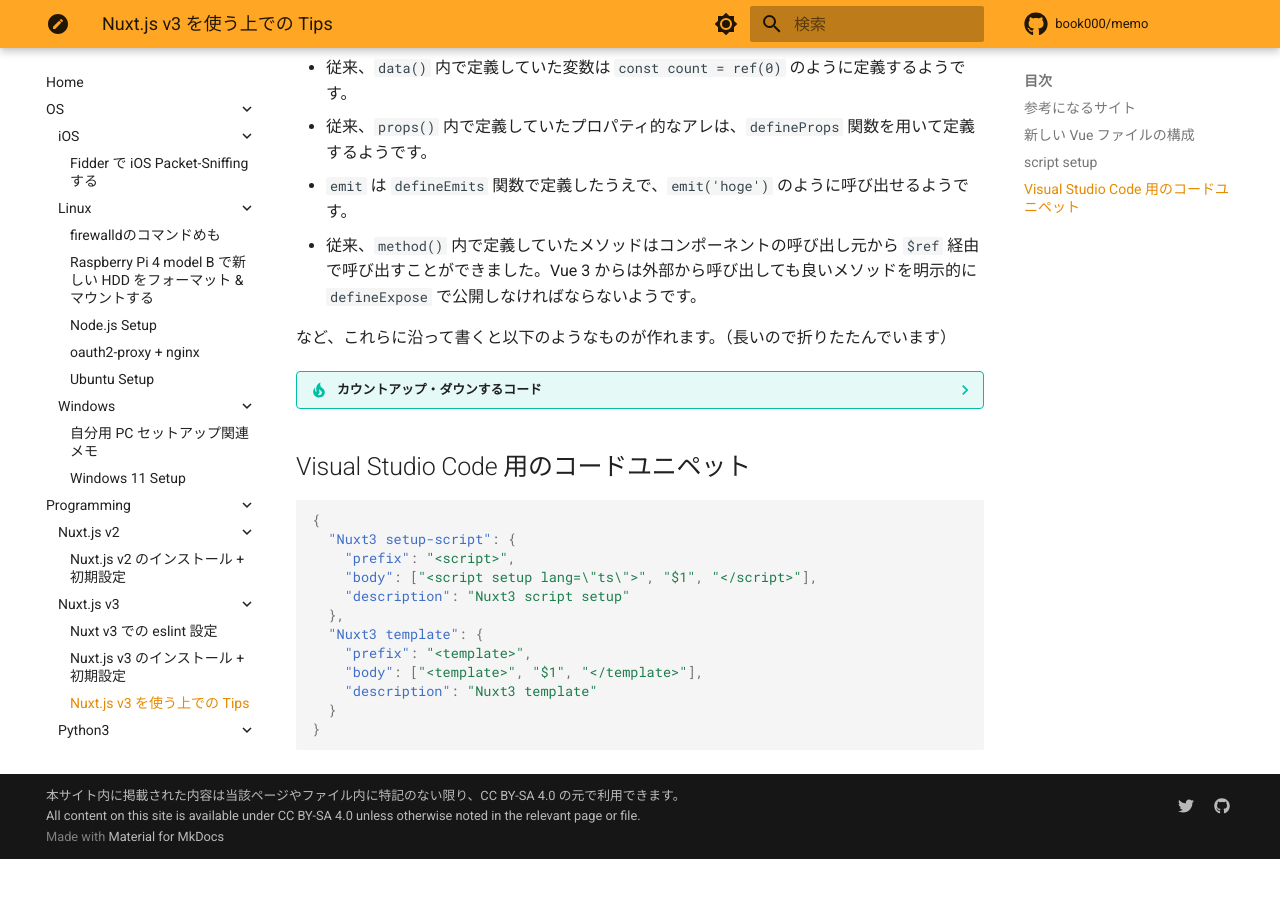
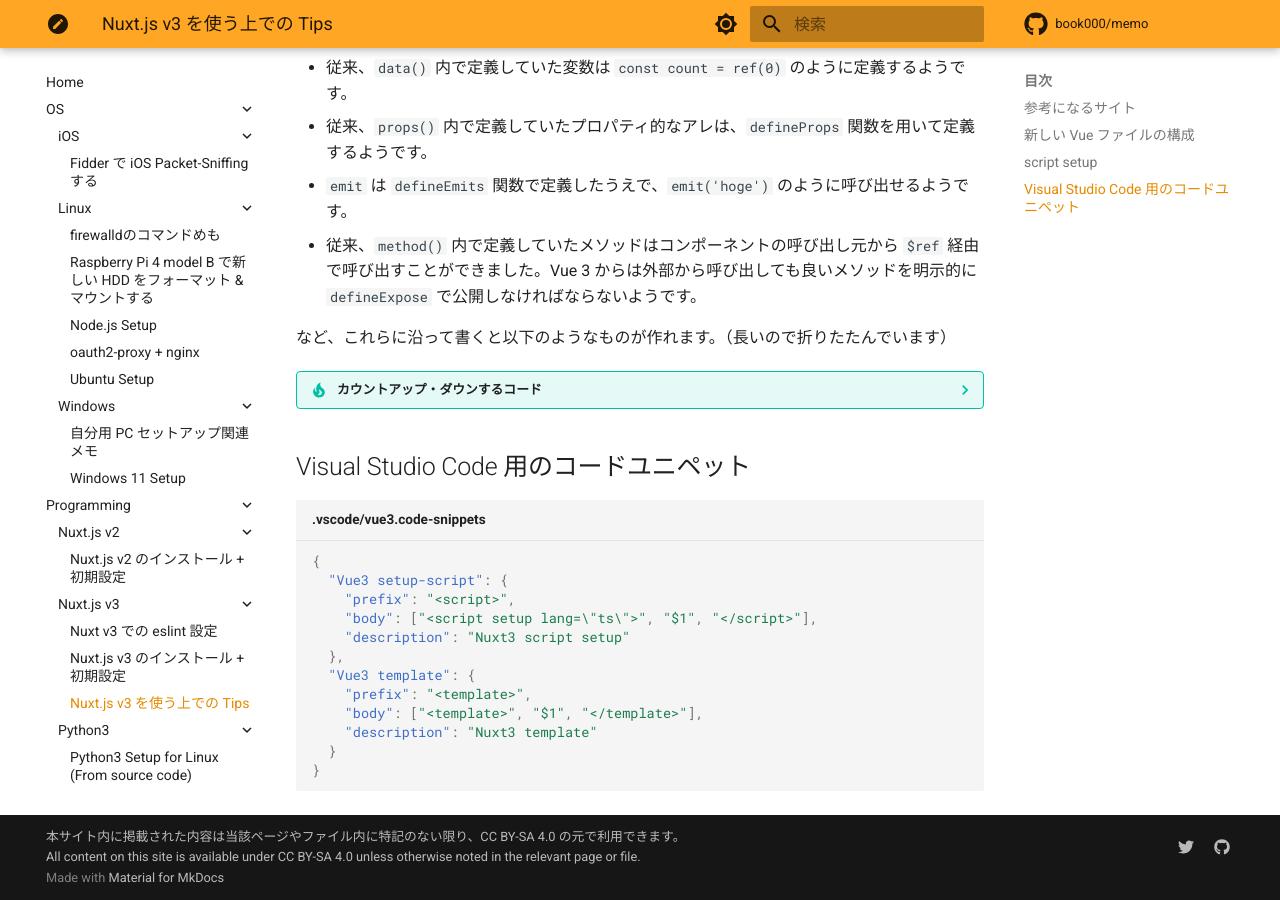
Before and after one commit to book000/memo, an MkDocs documentation site: the page built from docs/programming/nuxtjs3/tips.md, in a window 1280 px wide and 900 px high, scrolled down 1031 px. Built offline with MkDocs 1.6.1 and Material for MkDocs 9.7.7, drawn with Linux system fonts in a browser that asks for light colours; comment, search, counter and statistics services are not loaded; before the commit the page ends 1890 px from its top, so only the background shows below that.

Commit message:
fix: コードユニペット関連修正

````diff
--- a/docs/programming/nuxtjs3/tips.md
+++ b/docs/programming/nuxtjs3/tips.md
@@ -92,14 +92,14 @@
 
 ## Visual Studio Code 用のコードユニペット
 
-```json
+```json title=".vscode/vue3.code-snippets"
 {
-  "Nuxt3 setup-script": {
+  "Vue3 setup-script": {
     "prefix": "<script>",
     "body": ["<script setup lang=\"ts\">", "$1", "</script>"],
     "description": "Nuxt3 script setup"
   },
-  "Nuxt3 template": {
+  "Vue3 template": {
     "prefix": "<template>",
     "body": ["<template>", "$1", "</template>"],
     "description": "Nuxt3 template"
````
